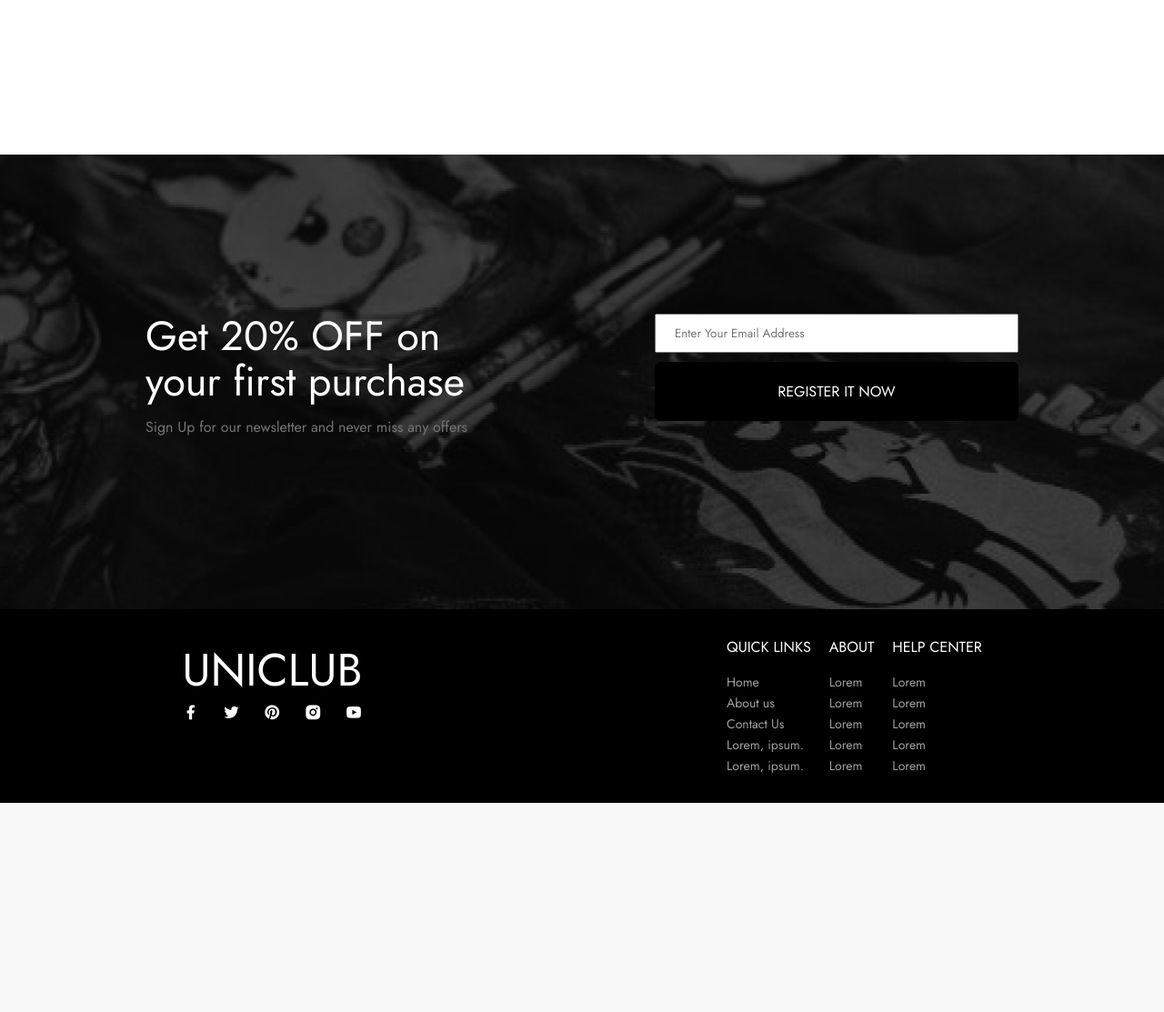
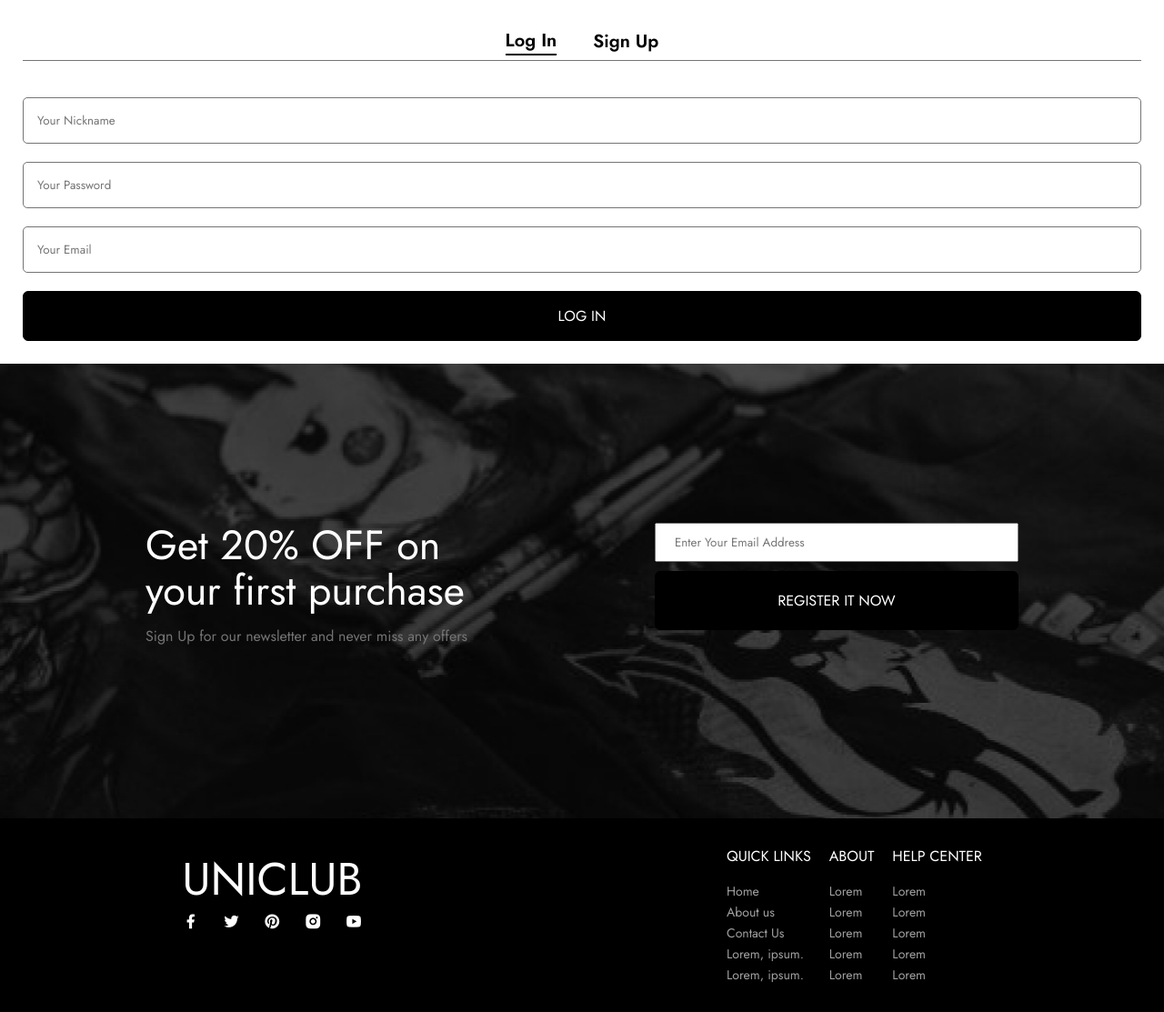
Before and after one commit to Leo241942/mini-store, a PHP site: page /account.php in a window 1280 px wide. Shown: the part 105-1218 px from the top of the page at 91% size. Before the commit the page ends 988 px from the top, so only its background shows below. Run offline with PHP 8.4, Linux system fonts and the light colour scheme; style sheets or scripts are compiled from the project's sources; some libraries are stand-ins or nearby versions.

Commit message:
added base singup template and based get data from form

```diff
--- a/page/account.php
+++ b/page/account.php
@@ -9,9 +9,8 @@ require_once '../php/connect.php';
 <head>
     <meta charset="UTF-8">
     <meta name="viewport" content="width=device-width, initial-scale=1.0">
-    <title>Catalog</title>
-    <link rel="stylesheet" href="../styles/catalog/catalog.css">
-
+    <title>account</title>
+    <link rel="stylesheet" href="../styles/account/account.css">
     <link rel="stylesheet" href="../styles/root/root.css">
     <link rel="stylesheet" href="../components/header/header.css">
     <link rel="stylesheet" href="../components/footer/footer.css">
@@ -21,8 +20,44 @@ require_once '../php/connect.php';
     <?php require_once "../components/header/header.php"; ?>
 
     <main>
-        <section class="catalog">
+        <section class="account">
             <div class="container_width">
+                <div class="header_account">
+                    <button id="loginTab" class="active">Log In</button>
+                    <button id="signupTab">Sign Up</button>
+                </div>
+
+                <form id="loginForm" action="../php/account/login.php" method="post">
+                    <input type="text" placeholder="Your Nickname" name  = "nickname" required >
+                    <input type="password" placeholder="Your Password" name  = "password" required >
+                    <input type="email" placeholder="Your Email" name  = "email" required >
+                    <button>Log In</button>
+                </form>
+
+                <form id="signupForm" action="../php/account/singup.php" method="post" enctype="multipart/form-data">
+    <input type="text" placeholder="Your Nickname" name="nickname" required>
+
+    <!-- Область для перетаскивания файлов -->
+    <div class="drop-area" id="dropArea">
+        <input type="file" name="file" id="fileInput" style="display: none;">
+        <!-- Статус загрузки файла -->
+        <div id="fileStatus" class="file-status">
+            <span id="fileText">Перетащите сюда файл или нажмите для выбора</span>
+            <!-- Галочка -->
+            <svg id="fileIcon" class="file-icon" viewBox="0 0 24 24" xmlns="http://www.w3.org/2000/svg">
+                <path d="M9 16.2L4.8 12.8l-1.4 1.4L9 19 20.6 7.4l-1.4-1.4z"/>
+            </svg>
+        </div>
+    </div>
+
+    <input type="password" placeholder="Your Password" name="password" required>
+    <input type="email" placeholder="Your Email" name="email" required>
+    <button>Sign Up</button>
+</form>
+
+
+
+
 
             </div>
         </section>
@@ -31,5 +66,6 @@ require_once '../php/connect.php';
     <?php require_once "../components/footer/footer.php"; ?>
 
     <script src="../js/index/index.js"></script>
+    <script src="../js/account/account.js"></script>
 </body>
 </html>
--- /dev/null
+++ b/styles/account/account.css
@@ -0,0 +1,122 @@
+@charset "UTF-8";
+.account {
+  display: flex;
+  justify-content: center;
+  padding: var(--side-padding);
+  box-sizing: border-box;
+}
+.account .container_width {
+  display: flex;
+  flex-direction: column;
+  gap: 40px;
+  /* Стили для области перетаскивания */
+  /* Стиль для текста и галочки */
+  /* Анимация галочки */
+}
+.account .container_width .header_account {
+  display: flex;
+  justify-content: center;
+  gap: 40px;
+  border-bottom: 1px solid #747474;
+  padding: 5px;
+}
+.account .container_width .header_account button {
+  background-color: transparent;
+  border: none;
+  color: var(--primary-color);
+  font-weight: bold;
+  font-size: 20px;
+  cursor: pointer;
+  transition: border-bottom 0.3s ease;
+}
+.account .container_width .header_account button.active {
+  border-bottom: 2px solid var(--primary-color);
+}
+.account .container_width form {
+  display: none; /* Все формы скрыты по умолчанию */
+  flex-direction: column;
+  gap: 20px;
+  width: 100%;
+  transition: opacity 0.3s ease-in-out;
+}
+.account .container_width form.show {
+  display: flex; /* Показываем только активную форму */
+}
+.account .container_width form input,
+.account .container_width form button {
+  width: 100%;
+}
+.account .container_width form input {
+  padding: 15px;
+  border: 1px solid #747474;
+  border-radius: 5px;
+}
+.account .container_width form button {
+  background-color: #000;
+  color: white;
+  padding: 15px 20px;
+  text-transform: uppercase;
+  font-size: 16px;
+  border: none;
+  border-radius: 6px;
+  cursor: pointer;
+  transition: 0.3s;
+  border: 1px solid black;
+}
+.account .container_width form button:hover {
+  background-color: #fff;
+  color: #000;
+}
+.account .container_width .drop-area {
+  width: 100%;
+  height: 150px;
+  border: 2px dashed #aaa;
+  display: flex;
+  justify-content: center;
+  align-items: center;
+  background-color: #f7f7f7;
+  font-size: 18px;
+  color: #888;
+  text-align: center;
+  cursor: pointer;
+  transition: background-color 0.3s;
+}
+.account .container_width .drop-area.dragover {
+  background-color: #e0e0e0;
+  border: 2px solid #000; /* Установим рамку при перетаскивании */
+}
+.account .container_width .file-status {
+  display: flex;
+  align-items: center;
+  justify-content: center;
+  width: 100%;
+  height: 100%;
+  opacity: 1;
+  transition: opacity 0.5s ease-in-out;
+  position: relative;
+}
+.account .container_width .file-text {
+  font-size: 18px;
+  color: #888;
+  margin-right: 10px; /* Добавляем отступ между текстом и галочкой */
+}
+.account .container_width .file-icon {
+  width: 30px;
+  padding: 5px;
+  height: 30px;
+  border-radius: 50%;
+  background-color: #28a745; /* Зеленый цвет для галочки */
+  fill: none;
+  stroke: #fff;
+  stroke-width: 2;
+  opacity: 0; /* Скрыта по умолчанию */
+  transition: opacity 0.5s ease-in-out, stroke-dashoffset 0.6s ease-in-out;
+  stroke-dasharray: 100;
+  stroke-dashoffset: 100;
+  display: inline-block;
+  margin-left: 5px; /* Добавляем отступ от текста */
+}
+.account .container_width .file-icon.show {
+  opacity: 1;
+  stroke-dashoffset: 0; /* Рисуем галочку */
+}/*# sourceMappingURL=account.css.map */
--- /dev/null
+++ b/styles/account/account.scss
@@ -0,0 +1,137 @@
+.account {
+    display: flex;
+    justify-content: center;
+    padding: var(--side-padding);
+    box-sizing: border-box;
+
+    .container_width {
+      display: flex;
+      flex-direction: column;
+      gap: 40px;
+
+      .header_account {
+        display: flex;
+        justify-content: center;
+        gap: 40px;
+        border-bottom: 1px solid #747474;
+        padding: 5px;
+
+        button {
+          background-color: transparent;
+          border: none;
+          color: var(--primary-color);
+          font-weight: bold;
+          font-size: 20px;
+          cursor: pointer;
+          transition: border-bottom 0.3s ease;
+
+          &.active {
+            border-bottom: 2px solid var(--primary-color);
+          }
+        }
+      }
+
+      form {
+        display: none; /* Все формы скрыты по умолчанию */
+        flex-direction: column;
+        gap: 20px;
+        width: 100%;
+        transition: opacity 0.3s ease-in-out;
+
+        &.show {
+          display: flex; /* Показываем только активную форму */
+        }
+
+        input,
+        button {
+          width: 100%;
+        }
+
+        input {
+          padding: 15px;
+          border: 1px solid #747474;
+          border-radius: 5px;
+        }
+
+        button {
+          background-color: #000;
+          color: white;
+          padding: 15px 20px;
+          text-transform: uppercase;
+          font-size: 16px;
+          border: none;
+          border-radius: 6px;
+          cursor: pointer;
+          transition: 0.3s;
+          border: 1px solid black;
+
+          &:hover {
+            background-color: #fff;
+            color: #000;
+          }
+        }
+      }
+
+      /* Стили для области перетаскивания */
+      .drop-area {
+        width: 100%;
+        height: 150px;
+        border: 2px dashed #aaa;
+        display: flex;
+        justify-content: center;
+        align-items: center;
+        background-color: #f7f7f7;
+        font-size: 18px;
+        color: #888;
+        text-align: center;
+        cursor: pointer;
+        transition: background-color 0.3s;
+
+        &.dragover {
+          background-color: #e0e0e0;
+          border: 2px solid #000; /* Установим рамку при перетаскивании */
+        }
+      }
+
+      /* Стиль для текста и галочки */
+      .file-status {
+        display: flex;
+        align-items: center;
+        justify-content: center;
+        width: 100%;
+        height: 100%;
+        opacity: 1;
+        transition: opacity 0.5s ease-in-out;
+        position: relative;
+      }
+
+      .file-text {
+        font-size: 18px;
+        color: #888;
+        margin-right: 10px; /* Добавляем отступ между текстом и галочкой */
+      }
+
+      /* Анимация галочки */
+      .file-icon {
+        width: 30px;
+        padding: 5px;
+        height:30px;
+        border-radius: 50%;
+        background-color: #28a745; /* Зеленый цвет для галочки */
+        fill: none;
+        stroke: #fff;
+        stroke-width: 2;
+        opacity: 0; /* Скрыта по умолчанию */
+        transition: opacity 0.5s ease-in-out, stroke-dashoffset 0.6s ease-in-out;
+        stroke-dasharray: 100;
+        stroke-dashoffset: 100;
+        display: inline-block;
+        margin-left: 5px; /* Добавляем отступ от текста */
+      }
+
+      .file-icon.show {
+        opacity: 1;
+        stroke-dashoffset: 0; /* Рисуем галочку */
+      }
+    }
+  }
--- a/styles/root/root.css
+++ b/styles/root/root.css
@@ -34,7 +34,6 @@ input[type=number] {
   --max-width: 1300px;
   --font-primary: "Josefin Sans", sans-serif;
   --font-secondary: "Jost", sans-serif;
-  --header-height: 100px;
   --primary-color: #000000;
   --secondary-color: #ffffff;
   --accent-color: #747474;
@@ -63,4 +62,16 @@ main {
   width: 100%;
   margin: 0 auto;
   box-sizing: border-box;
+}
+
+/* цвет автозаполнения */
+input:-webkit-autofill,
+input:-webkit-autofill:hover,
+input:-webkit-autofill:focus input:-webkit-autofill,
+textarea:-webkit-autofill,
+textarea:-webkit-autofill:hover textarea:-webkit-autofill:focus,
+select:-webkit-autofill,
+select:-webkit-autofill:hover,
+select:-webkit-autofill:focus {
+  -webkit-box-shadow: 0 0 0px 1000px #ffffff inset;
 }/*# sourceMappingURL=root.css.map */
--- a/styles/root/root.scss
+++ b/styles/root/root.scss
@@ -15,7 +15,6 @@
     font-family: 'Jost', sans-serif;
 
 }
-
 
 
 a
@@ -44,7 +43,6 @@ input[type="number"] {
     --max-width: 1300px;
     --font-primary: 'Josefin Sans', sans-serif;
     --font-secondary: 'Jost', sans-serif;
-    --header-height: 100px;
     --primary-color: #000000;
     --secondary-color: #ffffff;
     --accent-color: #747474;
@@ -77,3 +75,20 @@ main
     margin: 0 auto;
     box-sizing: border-box;
 }
+
+
+/* цвет автозаполнения */
+input:-webkit-autofill,
+input:-webkit-autofill:hover,
+input:-webkit-autofill:focus
+input:-webkit-autofill,
+textarea:-webkit-autofill,
+textarea:-webkit-autofill:hover
+textarea:-webkit-autofill:focus,
+select:-webkit-autofill,
+select:-webkit-autofill:hover,
+select:-webkit-autofill:focus {
+
+  -webkit-box-shadow: 0 0 0px 1000px #ffffff inset;
+
+}
```
Also changed, not shown: image/product_images (1).sql (added, +80 -0 lines), image/product_images.sql (added, +80 -0 lines), js/account/account.js (added, +86 -0 lines), php/account/login.php (added, +10 -0 lines), php/account/singup.php (added, +30 -0 lines), image/i.webp (added), 2 other files.
